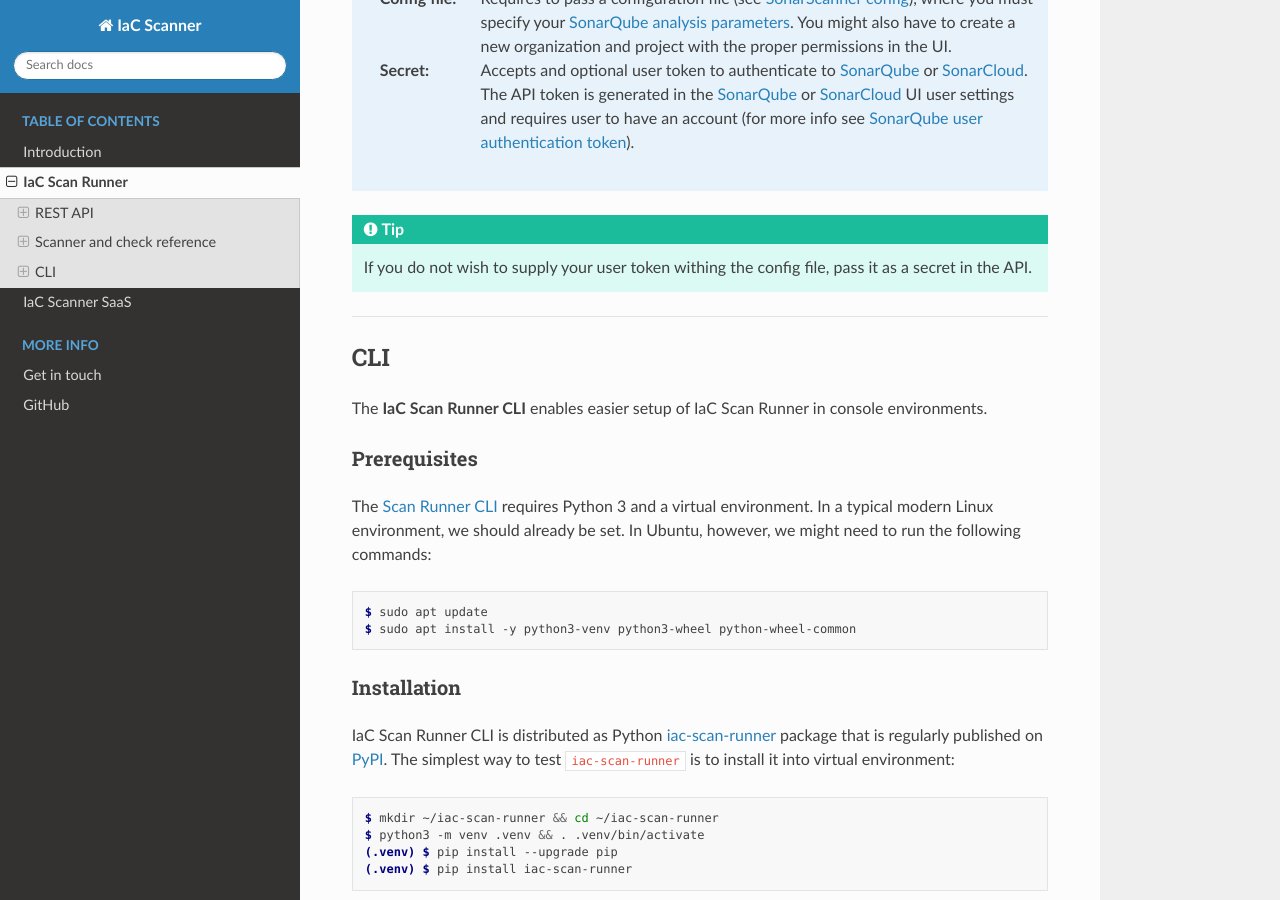
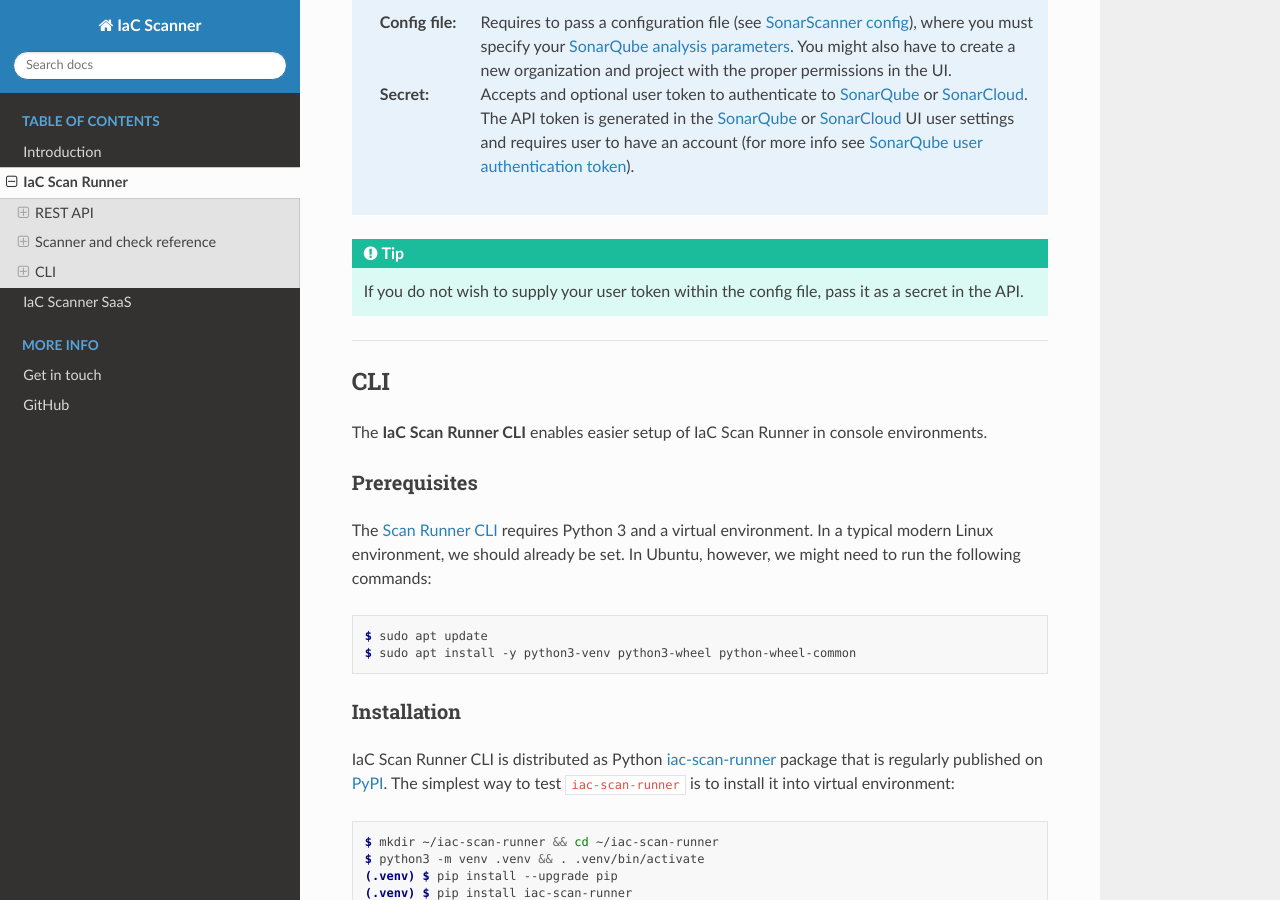
Before and after one commit to xlab-si/iac-scanner-docs, a Sphinx documentation site: the page built from docs/02-runner.rst, in a window 1280 px wide and 900 px high, scrolled down 16744 px. Built offline with Sphinx 7.4.7 and the Read the Docs theme 2.0.0, drawn with Linux system fonts in a browser that asks for light colours; some of the changed text lies outside the part shown.

```diff
--- a/docs/02-runner.rst
+++ b/docs/02-runner.rst
@@ -1047,7 +1048,7 @@ SonarScanner
         The API token is generated in the `SonarQube`_ or `SonarCloud`_ UI user settings and requires user to have an
         account (for more info see `SonarQube user authentication token`_).
 
-.. Tip:: If you do not wish to supply your user token withing the config file, pass it as a secret in the API.
+.. Tip:: If you do not wish to supply your user token within the config file, pass it as a secret in the API.
 
 ------------------------------------------------------------------------------------------------------------------------
 
```
Also changed, not shown: other parts of docs/02-runner.rst (+1 -0 lines).
